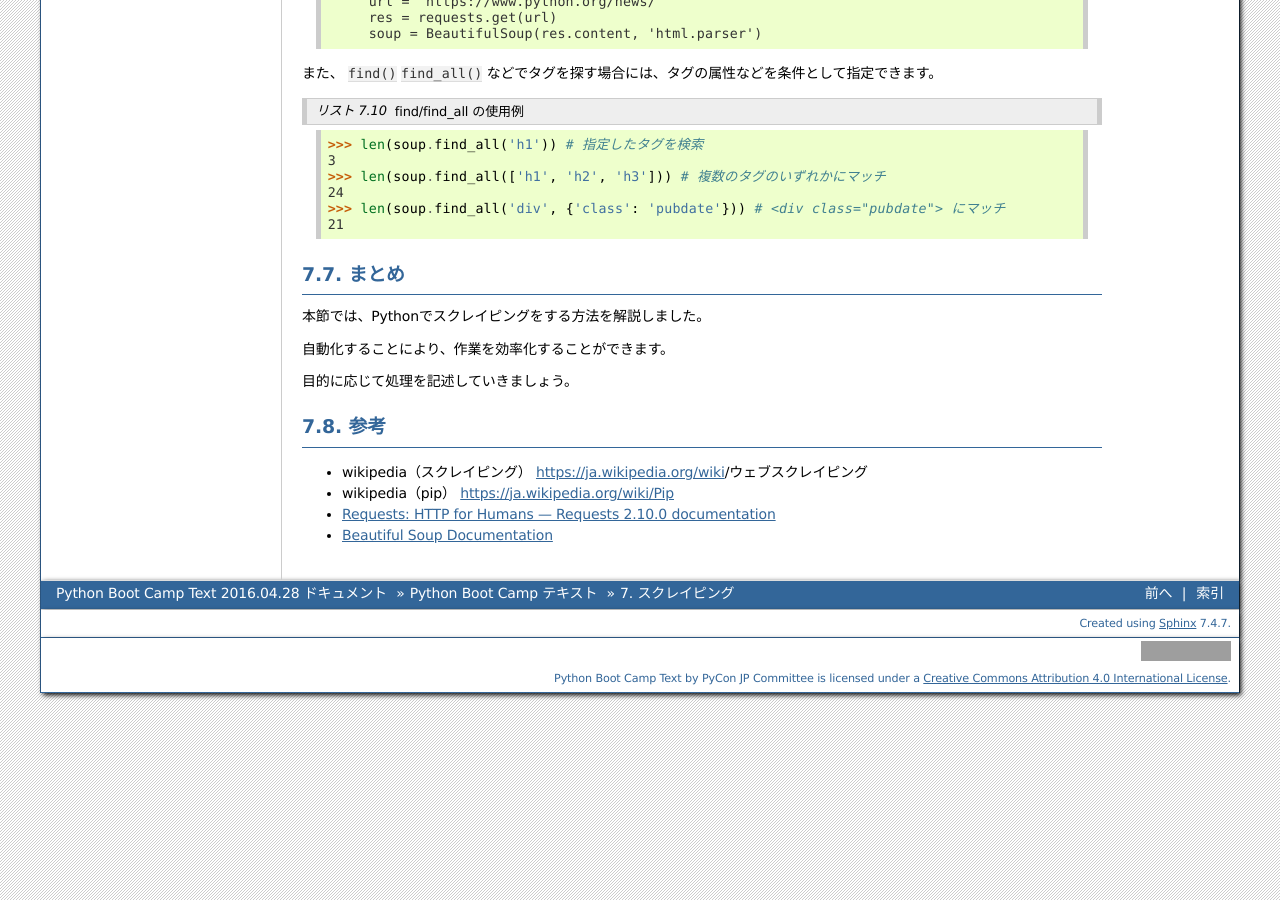
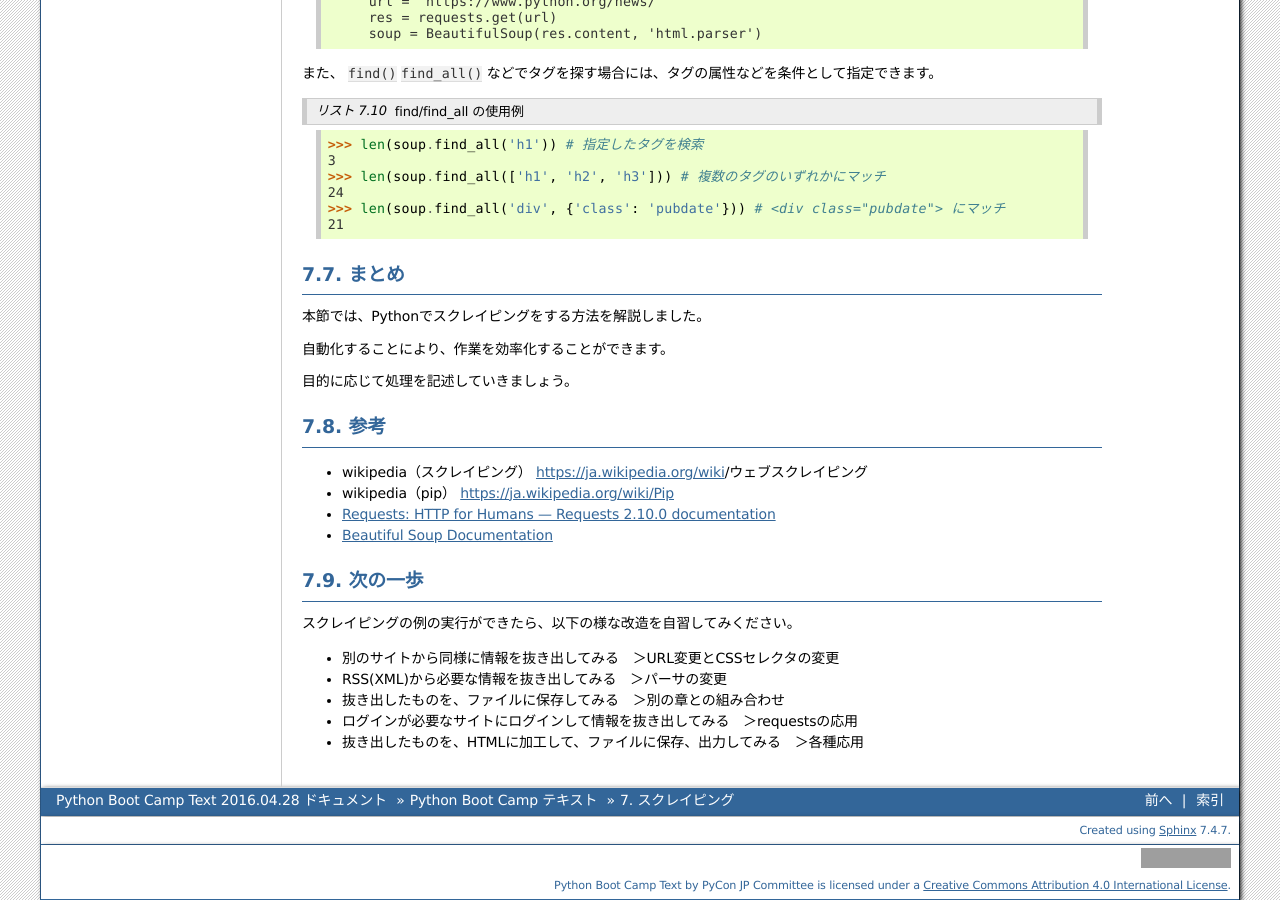
Before and after one commit to pyconjp/pycamp.pycon.jp, a Sphinx documentation site: the page built from source/textbook/7_scraping.rst, in a window 1280 px wide and 900 px high, scrolled down 3055 px. Built offline with Sphinx 7.4.7, drawn with Linux system fonts in a browser that asks for light colours; grey boxes are pictures that could not be loaded.

Commit message:
最後の章のに次の一歩という項目を追加 fixed #64

```diff
--- a/source/textbook/7_scraping.rst
+++ b/source/textbook/7_scraping.rst
@@ -209,3 +209,14 @@ BeautifulSoup4 の主な使い方
 - wikipedia（pip） https://ja.wikipedia.org/wiki/Pip
 - `Requests: HTTP for Humans — Requests 2.10.0 documentation <http://docs.python-requests.org/en/master/>`_
 - `Beautiful Soup Documentation <https://www.crummy.com/software/BeautifulSoup/bs4/doc/>`_
+
+次の一歩
+============
+
+スクレイピングの例の実行ができたら、以下の様な改造を自習してみください。
+
+- 別のサイトから同様に情報を抜き出してみる　＞URL変更とCSSセレクタの変更
+- RSS(XML)から必要な情報を抜き出してみる　＞パーサの変更
+- 抜き出したものを、ファイルに保存してみる　＞別の章との組み合わせ
+- ログインが必要なサイトにログインして情報を抜き出してみる　＞requestsの応用
+- 抜き出したものを、HTMLに加工して、ファイルに保存、出力してみる　＞各種応用
```
